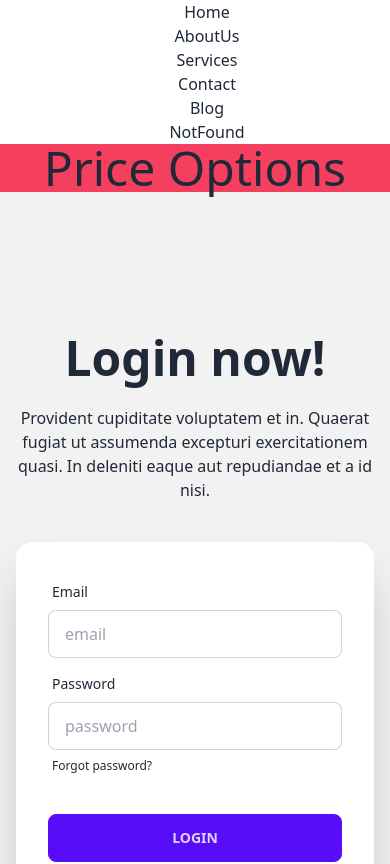
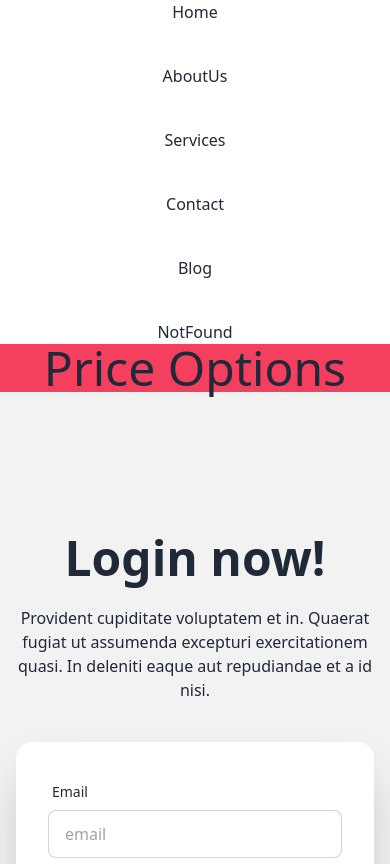
Before and after one commit to ronee-muhammad-rayhan/price-options, a React (Vite) app: page / in a window 390 px wide. Shown: the top 864 px of the page. Built offline with nearby package versions, Linux system fonts and the light colour scheme.

Commit message:
responsive nav with component refactored

```diff
--- a/src/components/Link/Link.jsx
+++ b/src/components/Link/Link.jsx
@@ -3,7 +3,9 @@ import React from 'react'
 function Link({ route }) {
     return (
         <>
-            <a className='ml-6' href={route.path}>{route.title}</a>
+            <li>
+                <a href={route.path}>{route.title}</a>
+            </li>
         </>
     )
 }
--- a/src/components/NavBar/NavBar.jsx
+++ b/src/components/NavBar/NavBar.jsx
@@ -17,7 +17,7 @@ const NavBar = (props) => {
 
     return (
         <nav>
-            <ul className='flex flex-col md:flex-row justify-center items-center'>
+            <ul className='flex flex-col md:flex-row justify-center items-center gap-10'>
                 {routes.map(route => <Link key={route.id} route={route}></Link>)}
             </ul>
         </nav>
```
